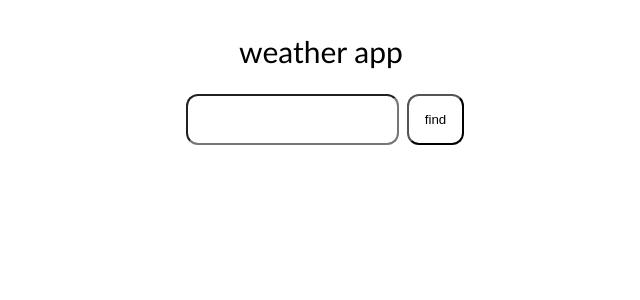
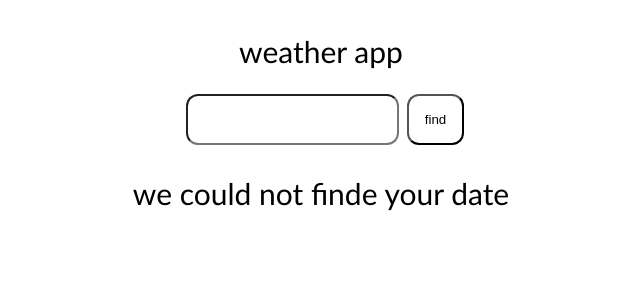
Before and after one commit to special-char/fs-b8, a React app: page / in a window 1280 px wide. Shown: the top 300 px of the page, without its empty margins (319-959 px from the left). Built offline with nearby package versions, Linux system fonts and the light colour scheme.

Commit message:
weather Fdone

```diff
--- a/src/App.jsx
+++ b/src/App.jsx
@@ -37,8 +37,8 @@ export default class App extends Component {
     e.preventDefault()
 
     this.setState(
-      ({ finder }) => ({
-        finder: this.myrefforC.current.value,
+      ({ citys }) => ({
+        finder: citys.find(x => x.Cname === this.myrefforC.current.value),
       }),
       () => {
         this.myrefforC.current.value = ''
@@ -47,8 +47,9 @@ export default class App extends Component {
   }
 
   render() {
-    console.log(this.state.citys)
-    console.log(this.state.finder)
+    /* console.log(this.state.citys)
+    console.log(this.state.finder) */
+    const { finder } = this.state
     return (
       <div className="mainC">
         <div className="mainC1">
@@ -62,18 +63,23 @@ export default class App extends Component {
           </form>
 
           <div className="log">
-            {this.state.citys.map(x => {
+            {finder ? (
+              <p>
+                ther is a {finder.temp}C temprature in {finder.Cname}
+              </p>
+            ) : (
+              <p>we could not finde your date</p>
+            )}
+            {/* {this.state.citys.map(x => {
               if (x.Cname === this.state.finder) {
                 return (
-                  <p>
-                    ther is a {x.temp}C temprature in {x.Cname}
-                  </p>
+
                 )
               } else {
-                ;<p>we could not finde your value</p>
+                ;
+                return null
               }
-              return null
-            })}
+            })} */}
           </div>
         </div>
       </div>
```
